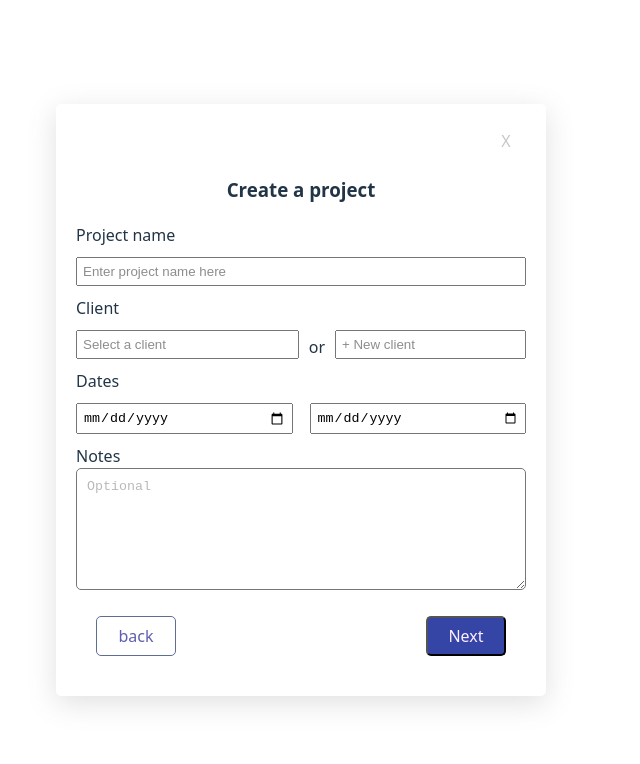
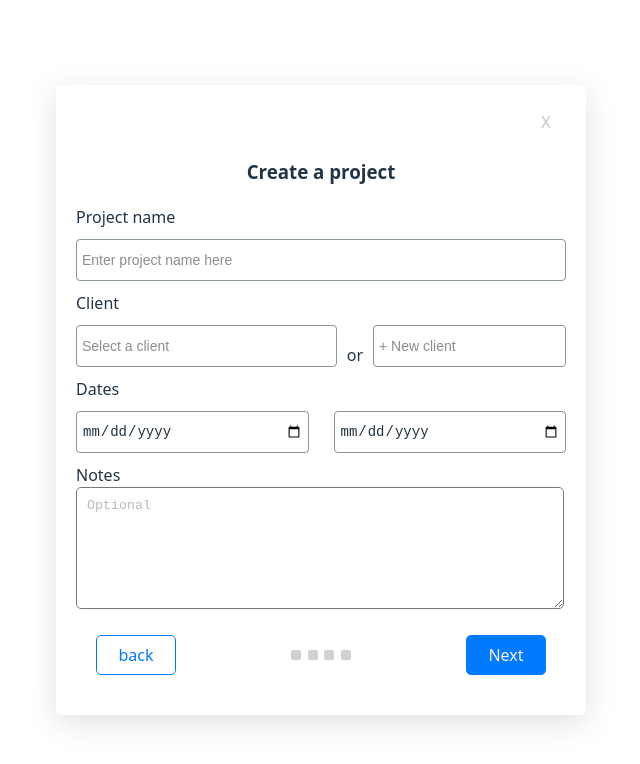
Before and after one commit to ganapatiKabbargi/nablasol_task1, a React (Vite) app: page / in a window 1280 px wide. Shown: the top 764 px of the page, without its empty margins (339-979 px from the left). Built offline with nearby package versions, Linux system fonts and the light colour scheme.

Commit message:
add logic to store data in local storage

```diff
--- a/src/components/ProjectForm.jsx
+++ b/src/components/ProjectForm.jsx
@@ -14,12 +14,14 @@ const INITIAL_DATA = {
   selectedView: "",
   whoCanManage: "",
   projectType: "",
-  projectHourlyRate: "",
-  budget: "",
-  checkboxData: [false,false],
+  projectRatePer: "",
+  projectRate: "",
+  durationPerPerson: "",
+  checkboxData: [false, false],
 };
 function ProjectForm() {
   const [data, setData] = useState(INITIAL_DATA);
+
   function updateFields(fields) {
     setData((prev) => {
       return { ...prev, ...fields };
@@ -33,12 +35,16 @@ function ProjectForm() {
     <ManageProject {...data} updateFields={updateFields} />,
     <ProjectType {...data} updateFields={updateFields} />,
   ];
+
   function submitHandler(e) {
     e.preventDefault();
     if (currentPage < 3) {
       setCurrentPage((prev) => prev + 1);
     } else {
-      console.log(data);
+      // localStorage.clear();
+      localStorage.setItem("userData", JSON.stringify(data));
+      alert("Data is stored in local storage");
+      window.location.reload();
     }
   }
 
@@ -61,7 +67,12 @@ function ProjectForm() {
           >
             back
           </button>
-
+          <div className={styles.pages}>
+            <span className={styles.currentSpan}></span>
+            <span></span>
+            <span></span>
+            <span></span>
+          </div>
           <button
             type="submit"
             className={styles.nextBtn}
--- a/src/components/ProjectForm.module.css
+++ b/src/components/ProjectForm.module.css
@@ -6,8 +6,10 @@
   padding: 0px 20px;
 }
 .componentHolder {
-  min-height: 400px;
-  min-width: 450px;
+  max-width: 600px;
+  /* min-width: 480px; */
+  width: 100%;
+  min-height: 450px;
 }
 .backBtn {
   background-color: transparent;
@@ -20,8 +22,8 @@
   width: 80px;
   height: 40px;
   border-radius: 5px;
-  border: 1px solid rgb(93, 110, 146);
-  color: rgb(94, 95, 176);
+  border: 1px solid #007bff;
+  color: #007bff;
 }
 .nextBtn {
   margin: 0;
@@ -34,7 +36,8 @@
   height: 40px;
   border-radius: 5px;
   display: inline-block;
-  background-color: rgb(52, 69, 166);
+  background-color: #007bff;
+  border: 1px solid #007bff;
   color: #fef;
 }
 .closeBtnContainer {
@@ -58,8 +61,33 @@
   border-radius: 5px;
   box-shadow: rgba(100, 100, 111, 0.2) 0px 7px 29px 0px;
   padding: 20px;
-  min-width: 300px;
-  max-width: 550px;
-  /* width: 500px; */
+  max-width: 650px;
+  min-width: 450px;
+  width: 100%;
   min-height: 500px;
+  height: 100%;
 }
+.pages {
+  width: 60px;
+  display: flex;
+  justify-content: space-between;
+}
+.pages span {
+  background-color: #d0d0d0;
+  display: inline-block;
+  border-radius: 2px;
+  text-align: center;
+  width: 10px;
+  height: 10px;
+}
+.currentSpan {
+  display: inline-block;
+  width: 30px;
+}
+
+@media screen and (max-width: 580px) {
+  .formHolder {
+    max-width: 400px;
+    width: 100%;
+  }
+}
--- a/src/index.css
+++ b/src/index.css
@@ -26,7 +26,7 @@ body {
   margin: 0;
   display: flex;
   place-items: center;
-  min-width: 320px;
+
   min-height: 100vh;
 }
 
--- a/src/pages/CreateProject.module.css
+++ b/src/pages/CreateProject.module.css
@@ -1,10 +1,6 @@
 .formEl {
-  /* width: 400px;
-  max-width: 500px;
-  min-height: 400px; */
   border-radius: 10px;
   padding: 20px;
-  /* border: 2px solid #232; */
 }
 h3 {
   text-align: center;
@@ -28,14 +24,27 @@ h3 {
 }
 input {
   margin: 10px 0px;
-  padding: 5px;
+  height: 30px;
+  border-radius: 4px;
+  padding-left: 12px;
+  font-size: 14px;
+  font-weight: normal;
+  border: 1px solid rgb(137, 151, 155);
+  transition: border-color 150ms ease-in-out 0s;
+  outline: none;
+  color: rgb(33, 49, 60);
+  background-color: rgb(255, 255, 255);
+  padding-right: 12px;
+}
+input[type="checkbox"] {
+  height: auto;
 }
 input::placeholder {
   color: rgb(185, 185, 185);
 }
-input:focus {
-  border: 2px solid rgb(155, 194, 221);
-  outline: 2px solid rgb(155, 194, 221);
+
+input:hover {
+  box-shadow: rgb(231 238 236) 0px 0px 0px 3px;
 }
 
 .spanEl {
@@ -63,7 +72,7 @@ textarea::placeholder {
   color: rgb(185, 185, 185);
 }
 
-@media screen and (max-width: 768px) {
+@media screen and (max-width: 580px) {
   .clientField {
     flex-direction: column;
     align-items: start;
--- a/src/pages/ProjectType.jsx
+++ b/src/pages/ProjectType.jsx
@@ -2,8 +2,9 @@ import React from "react";
 import styles from "./ProjectType.module.css";
 function ProjectType({
   projectType,
-  projectHourlyRate,
-  budget,
+  projectRatePer,
+  projectRate,
+  durationPerPerson,
   checkboxData,
   updateFields,
 }) {
@@ -54,16 +55,23 @@ function ProjectType({
           className={styles.hourlyRate}
           list="hourlyProjectRate"
           placeholder="Project hourly rate"
-          onChange={(e) => updateFields({ projectHourlyRate: e.target.value })}
-          value={projectHourlyRate}
+          onChange={(e) => updateFields({ projectRatePer: e.target.value })}
+          value={projectRatePer}
           required
         />
         <datalist id="hourlyProjectRate">
-          <option value="50$">50$</option>
-          <option value="100$">100$</option>
-          <option value="200$">200$</option>
+          <option value="Project Hourly Rate">Project Hourly Rate</option>
+          <option value="Project Daily Rate">Project Daily Rate</option>
+          <option value="Project Weekly Rate">Project Weekly Rate</option>
         </datalist>
-        <input type="text" className={styles.selectedRate} />
+        <input
+          type="text"
+          className={styles.selectedRate}
+          placeholder="Enter Amount"
+          required
+          value={projectRate}
+          onChange={(e) => updateFields({ projectRate: e.target.value })}
+        />
       </div>
       <div className={styles.hourlyRateContainer}>
         <div className={styles.hourly}>Budget</div>
@@ -75,16 +83,16 @@ function ProjectType({
         <input
           type="text"
           className={styles.hourlyRate}
-          list="hourlyProjectRate"
+          list="duration"
           placeholder="Hours per person"
-          onChange={(e) => updateFields({ budget: e.target.value })}
-          value={budget}
+          onChange={(e) => updateFields({ durationPerPerson: e.target.value })}
+          value={durationPerPerson}
           required
         />
-        <datalist id="hourlyProjectRate">
-          <option value="50$">50$</option>
-          <option value="100$">100$</option>
-          <option value="200$">200$</option>
+        <datalist id="duration">
+          <option value="Hours per person">Hours per person</option>
+          <option value="Days per person">Days per person</option>
+          <option value="Weeks per person">Weeks per person</option>
         </datalist>
       </div>
       <div className={styles.checkBoxContainer}>
--- a/src/pages/ProjectType.module.css
+++ b/src/pages/ProjectType.module.css
@@ -27,13 +27,16 @@
   font: inherit;
   appearance: none;
   color: rgb(113, 113, 113);
+  max-height: 50px;
+  height: 100%;
 }
 .buttonEl:hover {
-  background-color: #26528b;
+  background-color: #007bff;
   color: #f2f2f2;
 }
 .hourlyRateContainer {
   text-align: start;
+  margin-top: 10px;
 }
 .hourly {
   text-align: start;
@@ -77,20 +80,23 @@ input:focus {
   width: 10%;
 }
 .active {
-  background-color: #26528b;
+  background-color: #007bff;
   color: #f2f2f2;
 }
 
-@media screen and (max-width: 479px) {
+@media screen and (max-width: 580px) {
   .buttonContainer {
-    flex-wrap: wrap;
     border: none;
+    flex-direction: column;
   }
   .buttonEl {
-    width: 100%;
+    width: 90%;
   }
   .inputElContainer {
     flex-direction: column;
+  }
+  .inputElContainer input {
+    width: 100%;
   }
   .hourlyRate,
   .selectedRate {
--- a/src/pages/SelectView.jsx
+++ b/src/pages/SelectView.jsx
@@ -5,7 +5,7 @@ import styles from "./SelectView.module.css";
 
 function SelectView({ selectedView, updateFields }) {
   return (
-    <div>
+    <div style={{ width: "100%" }}>
       <div className={styles.header}>Select a View</div>
       <div className={styles.subHeading}>
         You can also customize this views in settings
--- a/src/pages/SelectView.module.css
+++ b/src/pages/SelectView.module.css
@@ -12,6 +12,7 @@
   display: flex;
   justify-content: space-between;
   margin-top: 30px;
+  width: 100%;
 }
 .boardView {
   color: rgb(161, 165, 161);
@@ -46,16 +47,16 @@
   color: #232;
 }
 .boardView:hover .boardIcon {
-  border: 3px solid rgb(70, 104, 184);
+  border: 3px solid #007bff;
 }
 .listView:hover .listIcon {
-  border: 3px solid rgb(70, 104, 184);
+  border: 3px solid #007bff;
 }
 .active {
   color: #232;
 }
 .activeBorder {
-  border: 3px solid rgb(70, 104, 184);
+  border: 3px solid #007bff;
   box-shadow: rgba(100, 100, 111, 0.2) 0px 7px 29px 0px;
 }
 
@@ -67,7 +68,7 @@
     gap: 20px;
   }
 }
-@media screen and (max-width: 479px) {
+@media screen and (max-width: 580px) {
   .selectViewContainer {
     flex-direction: column;
     justify-content: center;
```
